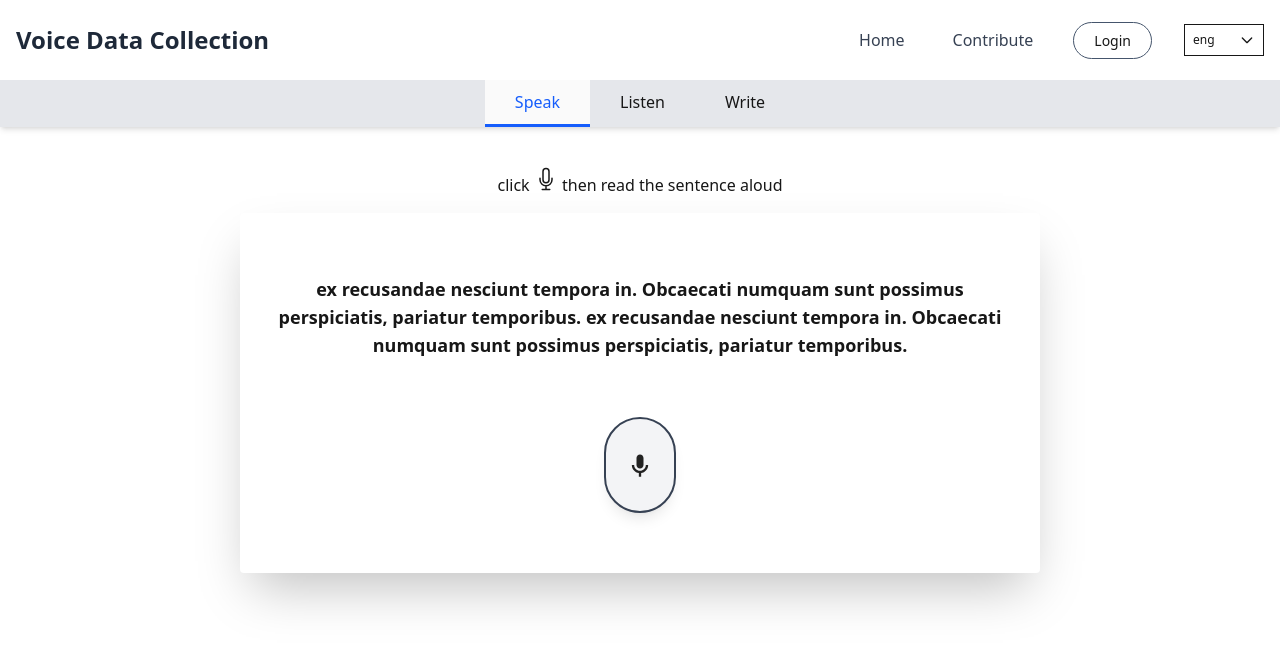
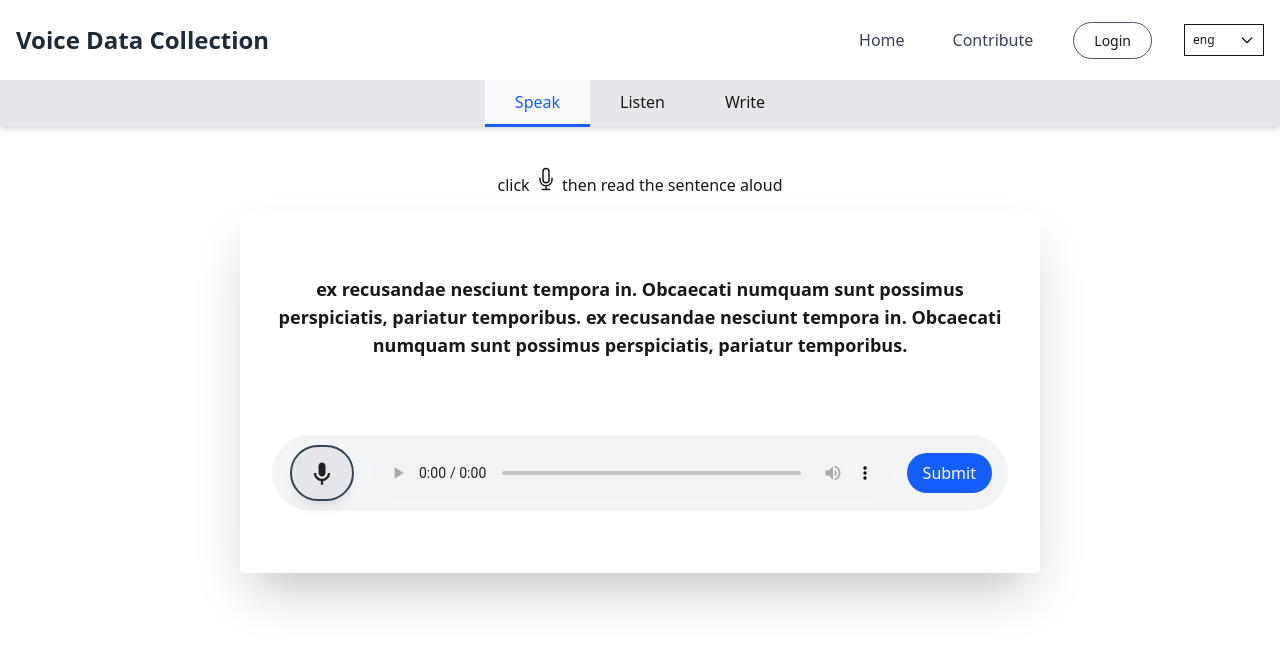
Before and after one commit to ai4lril/ai4lril, a Next.js app: page /speak in a window 1280 px wide. Shown: the top 646 px of the page. Built offline with nearby package versions, Linux system fonts and the light colour scheme.

Commit message:
made the record btn better and added a submit btn

```diff
--- a/components/RecordBtn.tsx
+++ b/components/RecordBtn.tsx
@@ -6,6 +6,8 @@ interface RecordBtnProps {
 
 export default function RecordBtn({ onAudioRecorded }: RecordBtnProps) {
     const [isRecording, setIsRecording] = useState(false);
+    const [audioBlob, setAudioBlob] = useState<Blob | null>(null);
+    const [audioURL, setAudioURL] = useState<string | null>(null);
     const mediaRecorderRef = useRef<MediaRecorder | null>(null);
     const audioChunksRef = useRef<Blob[]>([]);
     const canvasRef = useRef<HTMLCanvasElement | null>(null);
@@ -57,6 +59,8 @@ export default function RecordBtn({ onAudioRecorded }: RecordBtnProps) {
 
     const startRecording = async () => {
         audioChunksRef.current = [];
+        setAudioBlob(null);
+        setAudioURL(null);
 
         const stream = await navigator.mediaDevices.getUserMedia({ audio: true });
 
@@ -70,10 +74,9 @@ export default function RecordBtn({ onAudioRecorded }: RecordBtnProps) {
         };
 
         mediaRecorder.onstop = () => {
-            const audioBlob = new Blob(audioChunksRef.current, { type: 'audio/webm' });
-            if (onAudioRecorded) {
-                onAudioRecorded(audioBlob);
-            }
+            const blob = new Blob(audioChunksRef.current, { type: 'audio/webm' });
+            setAudioBlob(blob);
+            setAudioURL(URL.createObjectURL(blob));
         };
 
         // AudioContext setup
@@ -121,6 +124,12 @@ export default function RecordBtn({ onAudioRecorded }: RecordBtnProps) {
         };
     }, []);
 
+    const handleSubmit = () => {
+        if (audioBlob && onAudioRecorded) {
+            onAudioRecorded(audioBlob);
+        }
+    };
+
     return (
         <div className="w-full flex flex-col items-center relative">
             {/* Visualizer Canvas */}
@@ -132,13 +141,14 @@ export default function RecordBtn({ onAudioRecorded }: RecordBtnProps) {
                     transition-opacity duration-300 ${isRecording ? 'opacity-100' : 'opacity-0'}`}
             />
 
-            {/* Recording Button */}
+            {/* Inline music player and mic button */}
+            <div className="w-full flex flex-row items-center justify-center gap-4 bg-gray-100 rounded-full px-4 py-2 mt-4">
                 <button
                     onClick={isRecording ? stopRecording : startRecording}
-                className={` z-10 px-5 py-8 outline-2 rounded-full flex items-center justify-center shadow-lg transition-colors duration-300
+                    className={`z-10 m-1 px-4 py-3 outline-2 rounded-full flex items-center justify-center shadow-lg transition-colors duration-300
                         ${isRecording
                             ? 'bg-red-100 text-red-700 hover:bg-red-200'
-                        : 'bg-gray-100 text-gray-700 hover:bg-gray-200'
+                            : 'bg-gray-200 text-gray-700 hover:bg-gray-300'
                         }`}
                 >
                     {isRecording ? (
@@ -152,6 +162,15 @@ export default function RecordBtn({ onAudioRecorded }: RecordBtnProps) {
                         </svg>
                     )}
                 </button>
+                <audio controls src={audioURL || undefined} className="w-full" />
+                <button
+                    onClick={handleSubmit}
+                    className="px-4 py-2 bg-blue-600 rounded-full text-white hover:bg-blue-700 "
+                    disabled={!audioBlob}
+                >
+                    Submit
+                </button>
+            </div>
         </div>
     );
 }
```
Lines whose indentation alone changed are shown as unchanged.
